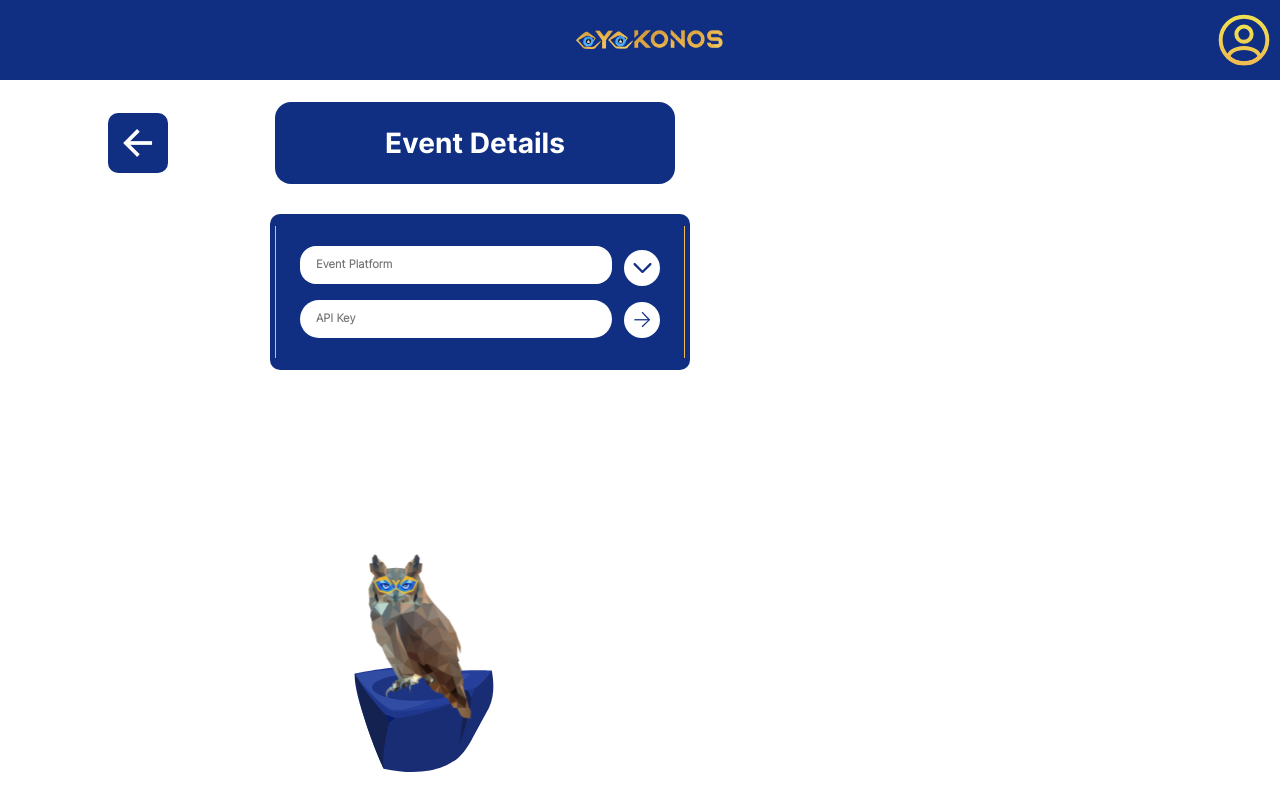
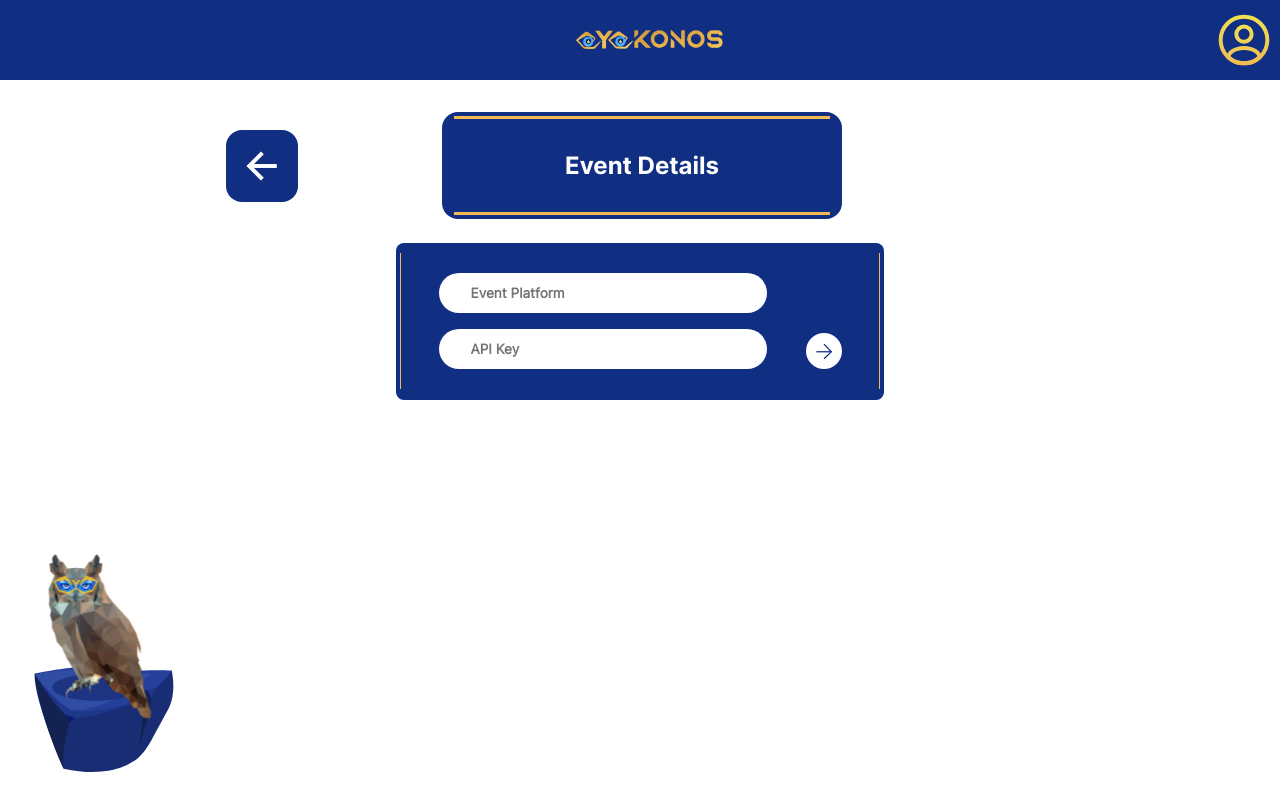
Before and after one commit to 0xsnowman/eyekonos-ticketing, a React (Create React App) app: page /event-creator/create-event in a window 1280 px wide. Built offline with nearby package versions, Linux system fonts and the light colour scheme; what @web3-react/core would draw is missing.

Commit message:
fix-create-event-page
path: "/event-creator/create-event"
fix: vmin styles

```diff
--- a/src/components/spluglinkbutton.tsx
+++ b/src/components/spluglinkbutton.tsx
@@ -125,16 +125,16 @@ const SlugLinkButton: React.FC<ISlugLinkButtonProps> = ({
           >
             <input
               style={{
-                borderRadius: "2vmin",
+                borderRadius: "6vmin",
                 borderWidth: 0,
-                paddingLeft: "2vmin",
+                paddingLeft: "4vmin",
                 paddingTop: "1.5vmin",
                 paddingBottom: "1.5vmin",
                 paddingRight: "2vmin",
-                fontSize: "1.4vmin",
+                fontSize: "1.7vmin",
                 lineHeight: "1.7vmin",
-                fontWeight: "bold",
-                fontFamily: "InterLight",
+                fontWeight: "bolder",
+                fontFamily: "InterRegular",
                 minWidth: "35vmin",
                 outline: "none",
               }}
@@ -144,14 +144,14 @@ const SlugLinkButton: React.FC<ISlugLinkButtonProps> = ({
               style={{
                 borderRadius: "6vmin",
                 borderWidth: 0,
-                paddingLeft: "2vmin",
+                paddingLeft: "4vmin",
                 paddingTop: "1.5vmin",
                 paddingBottom: "1.5vmin",
                 paddingRight: "2vmin",
-                fontSize: "1.4vmin",
+                fontSize: "1.7vmin",
                 lineHeight: "1.7vmin",
-                fontWeight: "bold",
-                fontFamily: "InterLight",
+                fontWeight: "bolder",
+                fontFamily: "InterRegular",
                 minWidth: "35vmin",
                 outline: "none",
               }}
--- a/src/pages/createEvent.tsx
+++ b/src/pages/createEvent.tsx
@@ -4,14 +4,11 @@ import Button from "../components/button";
 
 import OwlOnRockSvg from "../assets/svgs/owlonrock.svg";
 import BackSvg from "../assets/svgs/back.svg";
-import useDeviceType from "../hooks/useDeviceType";
 import SlugLinkButton from "../components/spluglinkbutton";
-import useWindowHeight from "../hooks/useWindowHeight";
 import { useHistory } from "react-router-dom";
+import BackButton from "../components/backbutton";
 
 const CreateEvent = () => {
-  const deviceType = useDeviceType();
-  const deviceHeight = useWindowHeight();
   const history = useHistory();
 
   const [stage, setStage] = useState<"input" | "summary" | "checkout">("input");
@@ -19,48 +16,33 @@ const CreateEvent = () => {
   return (
     <div
       className="molecule-page page-createevent"
-      style={{
-        // height: deviceHeight - 90,
-      }}
+      style={
+        {
+          // height: deviceHeight - 90,
+        }
+      }
     >
       <div className="page-createevent__content">
         <div className="page-createevent__content__main">
           <div className="page-createevent__content__main__buttons">
-            <div
-              style={{
-                backgroundColor: "#102F82",
-                borderRadius: 10,
-                width: 50,
-                height: 50,
-                display: "flex",
-                justifyContent: "center",
-                alignItems: "center",
-                fontSize: 30,
-                color: "white",
-                padding: 5,
-                marginRight: 30,
-                fontFamily: "InterBold",
-                cursor: "pointer",
-              }}
-              onClick={() => history.goBack()}
-            >
-              <img src={BackSvg} width={40} height={40} />
-            </div>
+            <BackButton onClick={() => history.goBack()} />
             {stage === "input" && (
               <Button
                 border
                 borderRadius
                 color="white"
-                fontSize={28}
+                fontSize={"5vmin"}
                 fontWeight="bold"
-                paddingVertical={20}
+                paddingVertical={"4vmin"}
                 borderColor="#F0BB51"
-                borderWidth={3}
+                borderWidth={"0.4vmin"}
                 fixedWidth
-                width={400}
+                width={"50vmin"}
                 hoverable={false}
               >
-                <div style={{fontFamily:"InterBold", fontSize:'28px'}}>Event Details</div>
+                <div style={{ fontFamily: "InterBold", fontSize: "3vmin" }}>
+                  Event Details
+                </div>
               </Button>
             )}
             {stage === "summary" && (
@@ -68,13 +50,13 @@ const CreateEvent = () => {
                 border
                 borderRadius
                 color="white"
-                fontSize={28}
+                fontSize={"2.8vmin"}
                 fontWeight="bold"
-                paddingVertical={20}
+                paddingVertical={"2vmin"}
                 borderColor="#F0BB51"
-                borderWidth={3}
+                borderWidth={"0.3vmin"}
                 fixedWidth
-                width={600}
+                width={"60vmin"}
                 hoverable={false}
               >
                 Preview - Event Summary
@@ -85,19 +67,19 @@ const CreateEvent = () => {
                 border
                 borderRadius
                 color="white"
-                fontSize={28}
+                fontSize={"2.8vmin"}
                 fontWeight="bold"
-                paddingVertical={20}
+                paddingVertical={"2vmin"}
                 borderColor="white"
-                borderWidth={3}
+                borderWidth={"0.3vmin"}
                 fixedWidth
-                width={600}
+                width={"60vmin"}
                 hoverable={false}
               >
                 Checkout
               </Button>
             )}
-            <div style={{ width: 100 }}></div>
+            <div style={{ width: "10vmin" }}></div>
           </div>
           <div className="page-createevent__content__main__table">
             {stage === "input" && (
@@ -105,11 +87,12 @@ const CreateEvent = () => {
                 <SlugLinkButton
                   border
                   borderRadius
+                  fixedWidth
+                  width={"60vmin"}
+                  urlVisible={false}
+                  insideBorderDirection="VERTICAL"
                   placeHolder="Event Platform"
                   secondPlaceHolder="API Key"
-                  urlVisible={false}
-                  insideBorderDirection="VERTICAL"
-                  extraLinkButtonVisible
                   onNextButtonClick={() => {
                     setStage("summary");
                   }}
--- a/src/pages/eventdetails.tsx
+++ b/src/pages/eventdetails.tsx
@@ -16,7 +16,7 @@ const EventDetails = () => {
       <div className="page-eventdetails__content">
         <div className="page-eventdetails__content__main">
           <div className="page-eventdetails__content__main__buttons">
-            <BackButton onClick={() => history.goBack()} />
+            <BackButton onClick={() => history.push("/event-creator")} />
             <Button
               border
               borderRadius
@@ -55,7 +55,7 @@ const EventDetails = () => {
                 paddingVertical={"2.3vmin"}
                 paddingHorizontal={"2vmin"}
                 borderRadius
-                borderRadiusAmount={"2.5vmin"}
+                borderRadiusAmount={"4.5vmin"}
                 color="white"
                 fontSize={"2.2vmin"}
                 fontWeight="bold"
--- a/src/styles/pages/createevent.scss
+++ b/src/styles/pages/createevent.scss
@@ -3,21 +3,10 @@
 .page-createevent {
   display: flex;
   justify-content: center;
-  width: 75%;
+  width: 100%;
   overflow-y: scroll;
   max-height: 100vh;
-
-  // @media only screen and (min-width: 1520px) {
-  //   width: 100%;
-
-  //   @media only screen and (max-width: 1960px) {
-  //     width: calc(75% + 90px);
-
-  //     @media only screen and (max-width: 1600px) {
-  //       width: calc(75% + 50px);
-  //     }
-  //   }
-  // }
+  padding-top: 2vmin;
 
   &__content {
     width: 100%;
@@ -32,16 +21,13 @@
       align-items: center;
       width: 100%;
       text-align: center;
-      padding-left: 30px;
-      padding-right: 30px;
+      padding-left: 3vmin;
+      padding-right: 3vmin;
 
       &__svg {
         position: absolute;
-        left: calc(25% + 3vmin);
+        left: 3vmin;
         bottom: 0%;
-        @media only screen and (max-width: 960px) {
-          display: none;
-        }
 
         img {
           width: 20vmin;
@@ -52,10 +38,11 @@
       &__buttons {
         width: 100%;
         display: flex;
-        justify-content: space-evenly;
+        justify-content: center;
+        gap: 15vmin;
         align-items: center;
-        max-width: 1520px;
-        margin: 30px;
+        margin: 3vmin;
+        margin-left: 1.5vmin;
         font-family: "InterBold";
       }
 
@@ -70,14 +57,14 @@
           justify-content: center;
           align-items: center;
           background-color: #102f82;
-          border-radius: 10px;
-          padding-left: 5px;
-          padding-right: 5px;
-          padding-top: 10px;
-          padding-bottom: 10px;
+          border-radius: 1vmin;
+          padding-left: 0.5vmin;
+          padding-right: 0.5vmin;
+          padding-top: 1vmin;
+          padding-bottom: 1vmin;
 
           &__checkout {
-            padding-top: 20px;
+            padding-top: 2vmin;
             display: grid;
             grid-template-columns: 1fr 1fr;
 
@@ -93,16 +80,16 @@
               }
             }
 
-            gap: 50px;
+            gap: 5vmin;
 
             div {
               background: #102f82;
-              padding: 60px;
-              width: 100px;
-              height: 100px;
-              border-radius: 20px;
+              padding: 6vmin;
+              width: 10vmin;
+              height: 10vmin;
+              border-radius: 2vmin;
               color: white;
-              font-size: 25px;
+              font-size: 2.5vmin;
               font-weight: bold;
               font-family: "InterBold";
               display: flex;
@@ -111,7 +98,7 @@
               align-items: center;
 
               span {
-                font-size: 20px;
+                font-size: 2vmin;
               }
             }
           }
@@ -119,39 +106,39 @@
           &__rows {
             div {
               width: 100%;
-              border-bottom: 1px solid white;
+              border-bottom: 0.1vmin solid white;
               display: flex;
               justify-content: flex-start;
             }
           }
 
           &__totalprice {
-            border-top: 1px solid white;
-            border-bottom: 1px solid white;
+            border-top: 0.1vmin solid white;
+            border-bottom: 0.1vmin solid white;
             color: white;
-            padding: 5px;
-            margin-top: 20px;
+            padding: 0.5vmin;
+            margin-top: 2vmin;
           }
 
           &__content {
             background-color: #102f82;
             color: white;
-            padding-left: 15px;
-            padding-right: 15px;
-            border-left: 2px solid #f0bb51;
-            border-right: 2px solid #f0bb51;
+            padding-left: 1.5vmin;
+            padding-right: 1.5vmin;
+            border-left: 0.2vmin solid #f0bb51;
+            border-right: 0.2vmin solid #f0bb51;
           }
         }
 
         &__button {
-          padding-top: 50px;
-          padding-bottom: 50px;
+          padding-top: 5vmin;
+          padding-bottom: 5vmin;
           display: flex;
           justify-content: center;
         }
 
         &__footer {
-          margin-top: -35px;
+          margin-top: -3.5vmin;
           span {
             color: #102f82;
             font-weight: bold;
@@ -161,7 +148,7 @@
       }
 
       &__linkbutton {
-        padding-top: 40px;
+        padding-top: 4vmin;
       }
 
       span {
```
